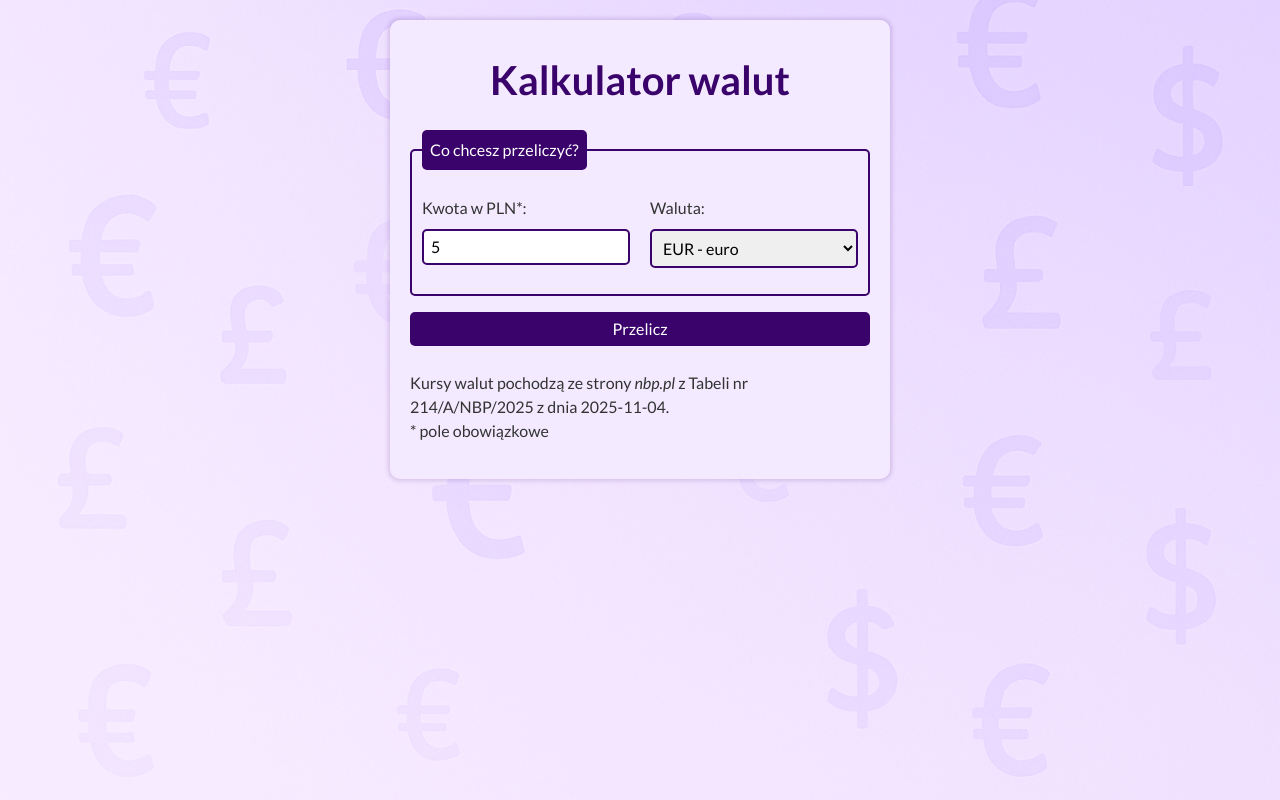
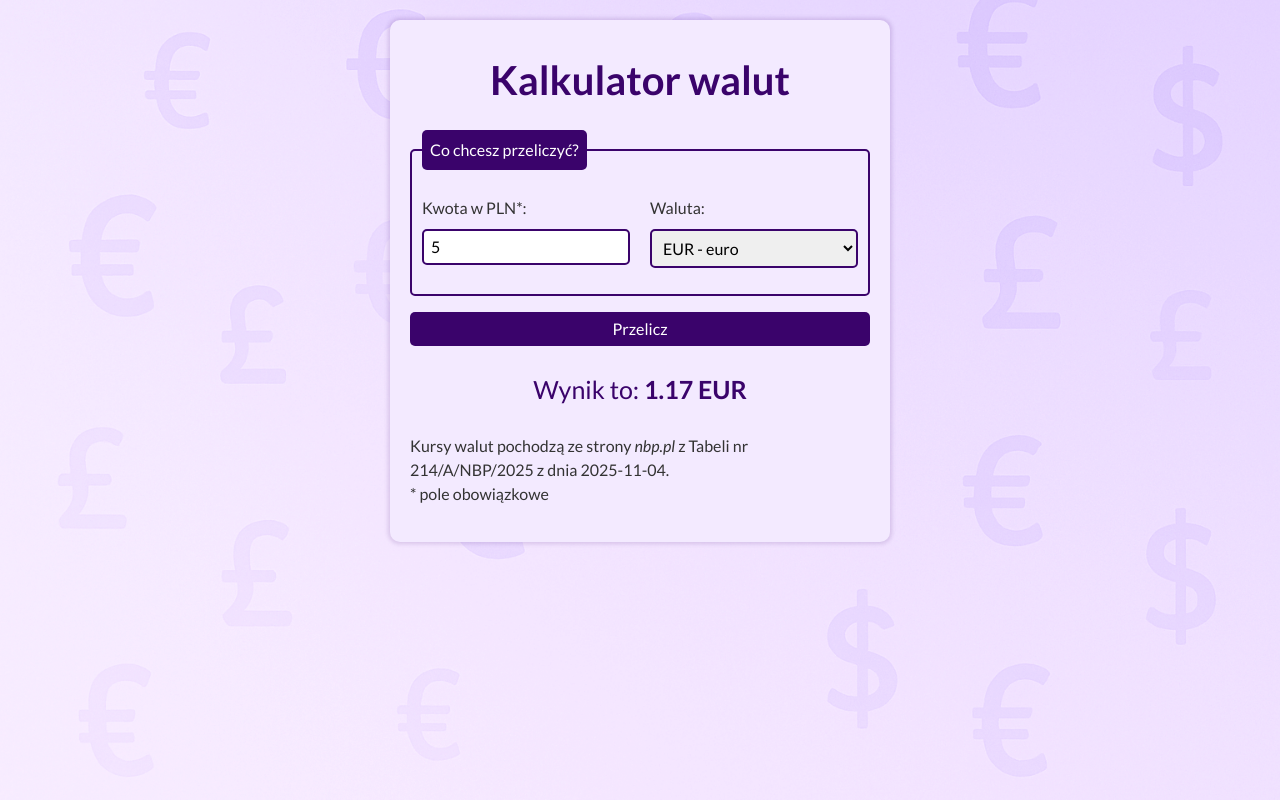
Before and after one commit to mg-wiewiora/currency-converter-react, a React (Create React App) app: page / in a window 1280 px wide. Both pictures are taken after typing "5" into the empty fields and a click on the button "Przelicz". Built offline with nearby package versions, Linux system fonts and the light colour scheme.

Commit message:
Result component created inside Form

```diff
--- /dev/null
+++ b/src/Form/Result/index.js
@@ -0,0 +1,15 @@
+import "./style.css";
+
+const Result = ({ result }) => (
+  <p className="result">
+    {result !== undefined && (
+      <>
+        Wynik to:&nbsp;
+        <strong>
+          {result.resultAmount.toFixed(2)}&nbsp;{result.currency}
+        </strong>
+      </>
+    )}
+  </p>
+);
+export default Result;
--- /dev/null
+++ b/src/Form/Result/style.css
@@ -0,0 +1,5 @@
+.result {
+    color: #3a036b;
+    font-size: 25px;
+    text-align: center;
+}
--- a/src/Form/index.js
+++ b/src/Form/index.js
@@ -1,6 +1,7 @@
 import "./style.css";
 import currencies from "./currencies";
 import { useState } from "react";
+import Result from "./Result";
 
 const Form = ({ calculateResult, result }) => {
   const [currency, setCurrency] = useState(currencies[0].shortName);
@@ -57,7 +58,7 @@ const Form = ({ calculateResult, result }) => {
       <p>
         <button className="form__button">Przelicz</button>
       </p>
-      <p className="form__result"></p>
+      <Result result={result} />
     </form>
   );
 };
--- a/src/Form/style.css
+++ b/src/Form/style.css
@@ -54,11 +54,6 @@
     padding: 8px;
 }
 
-.form__result {
-    color: #3a036b;
-    font-size: 25px;
-}
-
 .form__button:hover {
     background-color: #5704a0;
     transform: scale(1.02);
```
